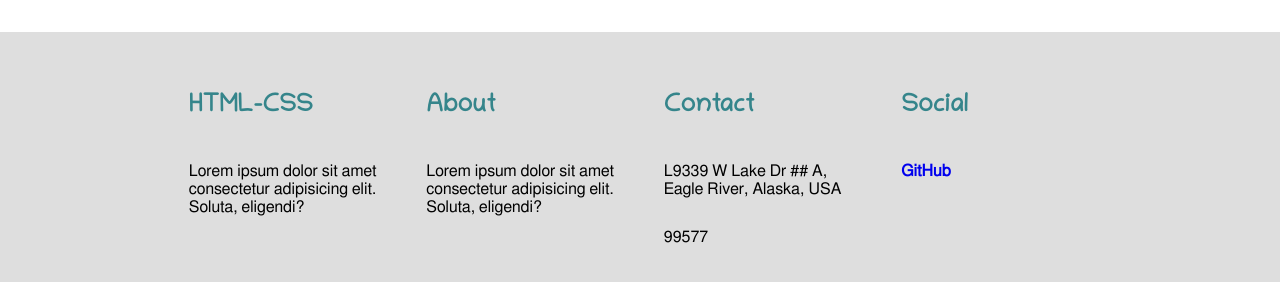
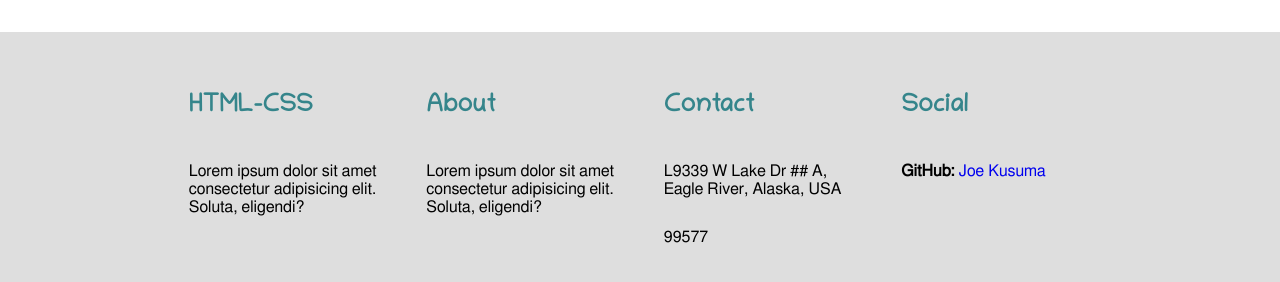
Before and after one commit to hendranextgen/20220114, a plain HTML site: page index.html in a window 1280 px wide. Shown: the part 1901-2183 px from the top of the page. Drawn offline with Linux system fonts and the light colour scheme; a web font is replaced by a local one.

Commit message:
update files

```diff
--- a/index.html
+++ b/index.html
@@ -129,7 +129,7 @@
                 </div>
                 <div class="footer-section">
                     <h3>Social</h3>
-                    <p><b><a href='https://github.com/hendranextgen' target='_blank'>GitHub</a></b></p>
+                    <p><b>GitHub: </b><a href='https://github.com/hendranextgen' target='_blank'>Joe Kusuma</a></p>
                 </div>
             </div>
         </div>
```
